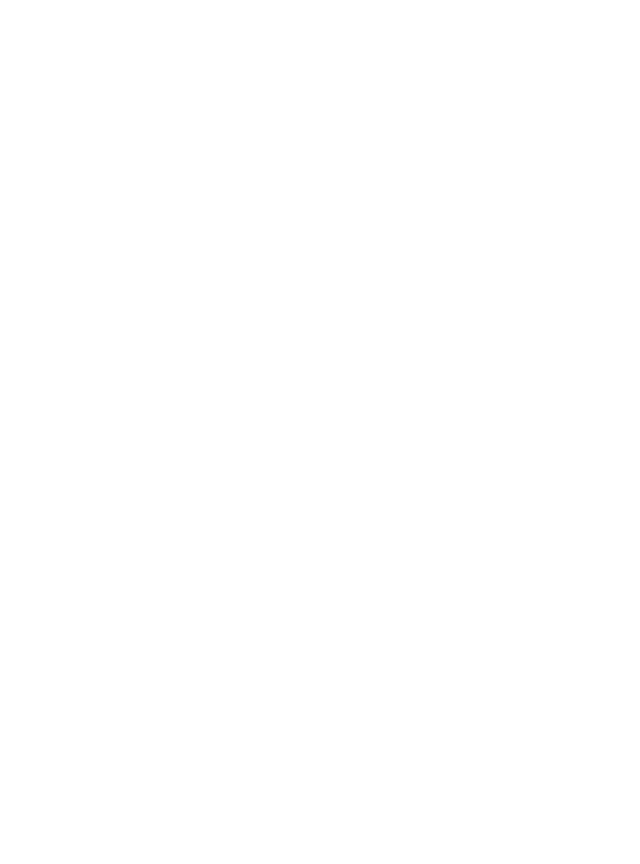
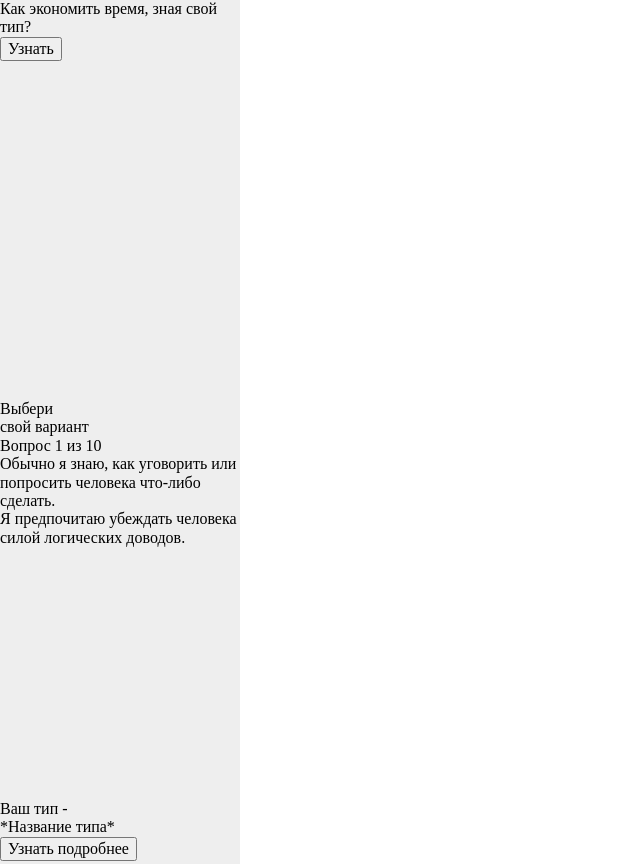
Before and after one commit to miheevz/segmento-test, a plain HTML site: page index.html in a window 1280 px wide. Shown: the top 864 px of the page, without its empty margins (0-640 px from the left). Before the commit the page ends 800 px from the top, so only its background shows below. Drawn offline with nearby package versions, Linux system fonts and the light colour scheme.

Commit message:
Basic markup and styles

```diff
--- a/css/main.css
+++ b/css/main.css
@@ -1,2 +1,6 @@
+.banner {
+  width: 240px;
+  height: 400px;
+  background-color: #eeeeee; }
 
 /*# sourceMappingURL=main.css.map*/
--- a/index.html
+++ b/index.html
@@ -1,14 +1,56 @@
 <!DOCTYPE html>
 <html lang="en">
+
 <head>
     <meta charset="UTF-8">
     <meta name="viewport" content="width=device-width, initial-scale=1.0">
     <meta http-equiv="X-UA-Compatible" content="ie=edge">
+    <link rel="stylesheet" href="https://cdnjs.cloudflare.com/ajax/libs/normalize/8.0.0/normalize.min.css">
+    <link href="https://fonts.googleapis.com/css?family=PT+Sans:400,700&amp;subset=cyrillic" rel="stylesheet">
     <link rel="stylesheet" href="css/main.css">
     <title>Document</title>
 </head>
+
 <body>
-
+    <div class="container">
+        <div class="banner">
+            <div class="banner__item banner__item--start">
+                <div class="banner__title">
+                    Как экономить время, зная свой тип?
+                </div>
+                <button class="btn btn--green banner__btn">Узнать</button>
+            </div>
+        </div>
+        <div class="banner">
+            <div class="banner__item">
+                <div class="banner__title">
+                    Выбери
+                    <br>свой вариант
+                </div>
+                <div class="question-label">
+                    Вопрос 1 из 10
+                </div>
+                <div class="answer">
+                    <div class="answer__text">
+                        Обычно я знаю, как уговорить или попросить человека что-либо сделать.
+                    </div>
+                </div>
+                <div class="answer">
+                    <div class="answer__text">
+                        Я предпочитаю убеждать человека силой логических доводов.
+                    </div>
+                </div>
+            </div>
+        </div>
+        <div class="banner">
+            <div class="banner__item banner__item--finish">
+                <div class="banner__title">Ваш тип -
+                    <br>*Название типа*</div>
+                <button class="btn btn--green banner__btn">Узнать подробнее</button>
+            </div>
+        </div>
+    </div>
     <script src="js/bundle.js"></script>
 </body>
+
 </html>
```
Also changed, not shown: 2 other files.
